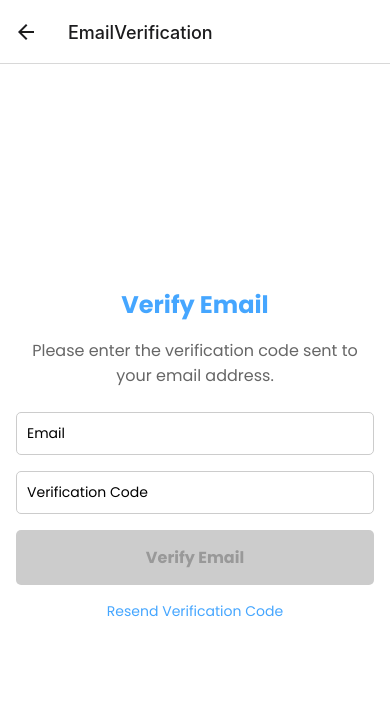
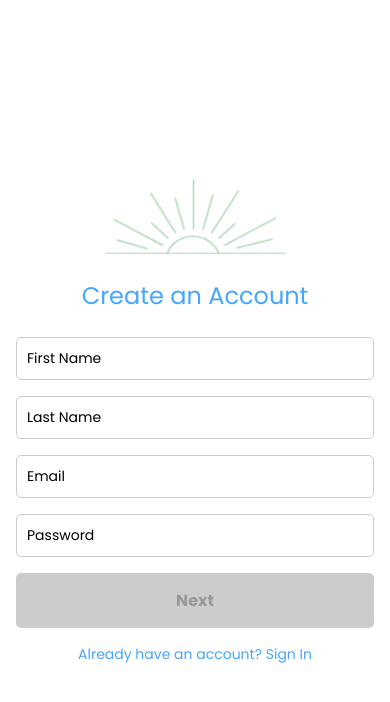
Before and after one commit to danielleellis/StayWell-Medical-Tracker-Application, a React Native app: screen /EmailVerification in a window 390 px wide. Shown: the top 702 px of the page. Built offline with nearby package versions, Linux system fonts and the light colour scheme.

Commit message:
Creates splash page and adds it to the navigation flow.

```diff
--- a/App.tsx
+++ b/App.tsx
@@ -4,6 +4,7 @@ import { NavigationContainer } from '@react-navigation/native';
 import { Provider } from 'react-redux';
 import store from './src/redux/store';
 import AppNavigator from './src/navigation/AppNavigator';
+import SplashScreen from './src/screens/SplashScreen';
 
 const App: React.FC = () => {
   return (
--- a/src/navigation/AppNavigator.tsx
+++ b/src/navigation/AppNavigator.tsx
@@ -4,16 +4,18 @@ import SignUpScreen from '../screens/SignUpScreen';
 import EmailVerificationScreen from '../screens/EmailVerificationScreen';
 import ProfileSetupScreen from '../screens/ProfileSetupScreen';
 import DashboardScreen from '../screens/DashboardScreen';
+import SplashScreen from '../screens/SplashScreen';
 
 const Stack = createStackNavigator();
 
 const AppNavigator: React.FC = () => {
   return (
-    <Stack.Navigator initialRouteName="SignUp">
-      <Stack.Screen name="SignUp" component={SignUpScreen} />
-      <Stack.Screen name="EmailVerification" component={EmailVerificationScreen} />
-      <Stack.Screen name="ProfileSetup" component={ProfileSetupScreen} />
-      <Stack.Screen name="Dashboard" component={DashboardScreen} />
+    <Stack.Navigator initialRouteName="Splash">
+      <Stack.Screen name="Splash" component={SplashScreen} options={{ headerShown: false }} />
+      <Stack.Screen name="SignUp" component={SignUpScreen} options={{ headerShown: false }} />
+      <Stack.Screen name="EmailVerification" component={EmailVerificationScreen} options={{ headerShown: false }} />
+      <Stack.Screen name="ProfileSetup" component={ProfileSetupScreen} options={{ headerShown: false }} />
+      <Stack.Screen name="Dashboard" component={DashboardScreen} options={{ headerShown: false }} />
     </Stack.Navigator>
   );
 };
--- a/src/screens/ProfileSetupScreen.tsx
+++ b/src/screens/ProfileSetupScreen.tsx
@@ -100,7 +100,7 @@ const styles = StyleSheet.create({
     marginBottom: 24,
     textAlign: 'center',
     color: '#45A6FF',
-    fontFamily: 'Poppins-Bold',
+    fontFamily: 'Poppins-Regular',
   },
   profilePhotoContainer: {
     alignSelf: 'center',
--- /dev/null
+++ b/src/screens/SplashScreen.tsx
@@ -0,0 +1,43 @@
+import React, { useEffect } from 'react';
+import { View, Image, StyleSheet } from 'react-native';
+import { useFonts } from 'expo-font';
+
+const SplashScreen: React.FC<{ navigation: any }> = ({ navigation }) => {
+  const [loaded] = useFonts({
+    'Poppins-Regular': require('../../assets/fonts/Poppins/Poppins-Regular.ttf'),
+    'Poppins-Bold': require('../../assets/fonts/Poppins/Poppins-Bold.ttf'),
+  });
+
+  useEffect(() => {
+    if (loaded) {
+      setTimeout(() => {
+        navigation.replace('SignUp');
+      }, 3000); // Display the splash screen for 3 seconds
+    }
+  }, [loaded, navigation]);
+
+  if (!loaded) {
+    return null;
+  }
+
+  return (
+    <View style={styles.container}>
+      <Image source={require('../../assets/logo.png')} style={styles.logo} />
+    </View>
+  );
+};
+
+const styles = StyleSheet.create({
+  container: {
+    flex: 1,
+    justifyContent: 'center',
+    alignItems: 'center',
+    backgroundColor: '#fff',
+  },
+  logo: {
+    width: 240,
+    height: 240,
+  },
+});
+
+export default SplashScreen;
```
